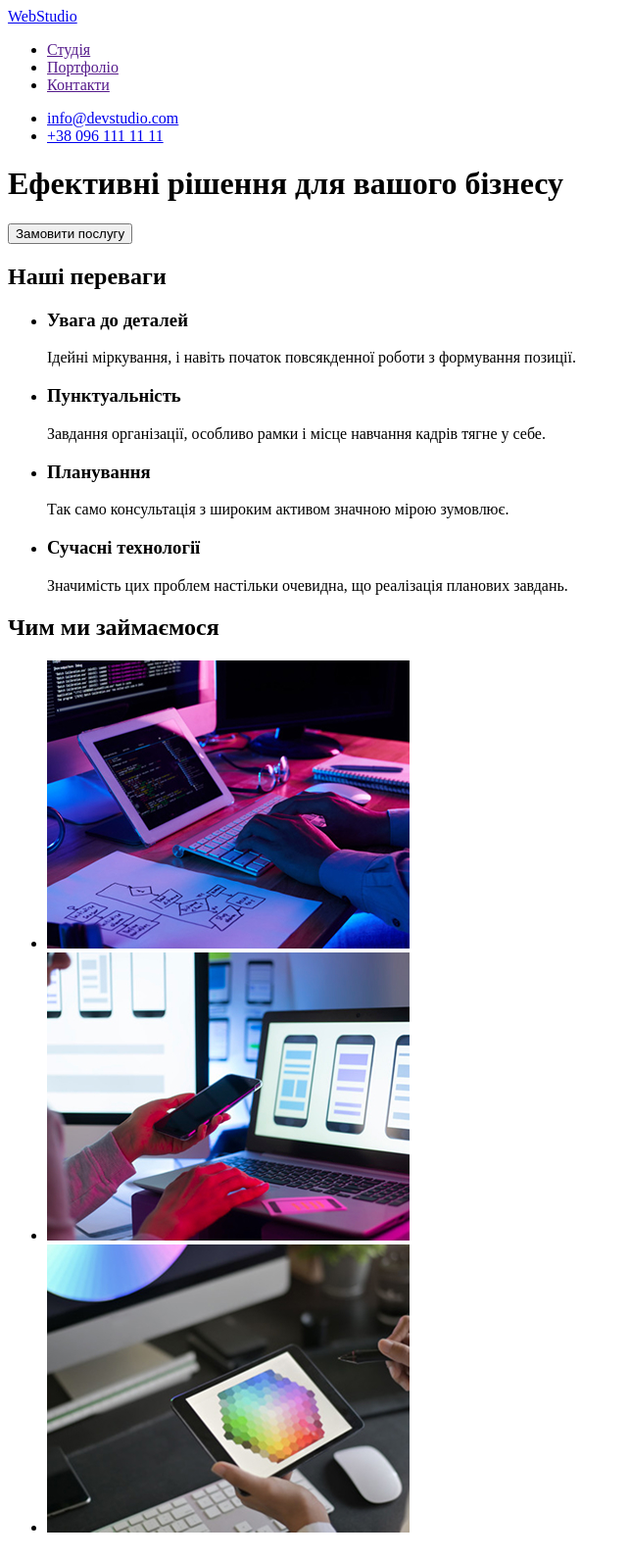
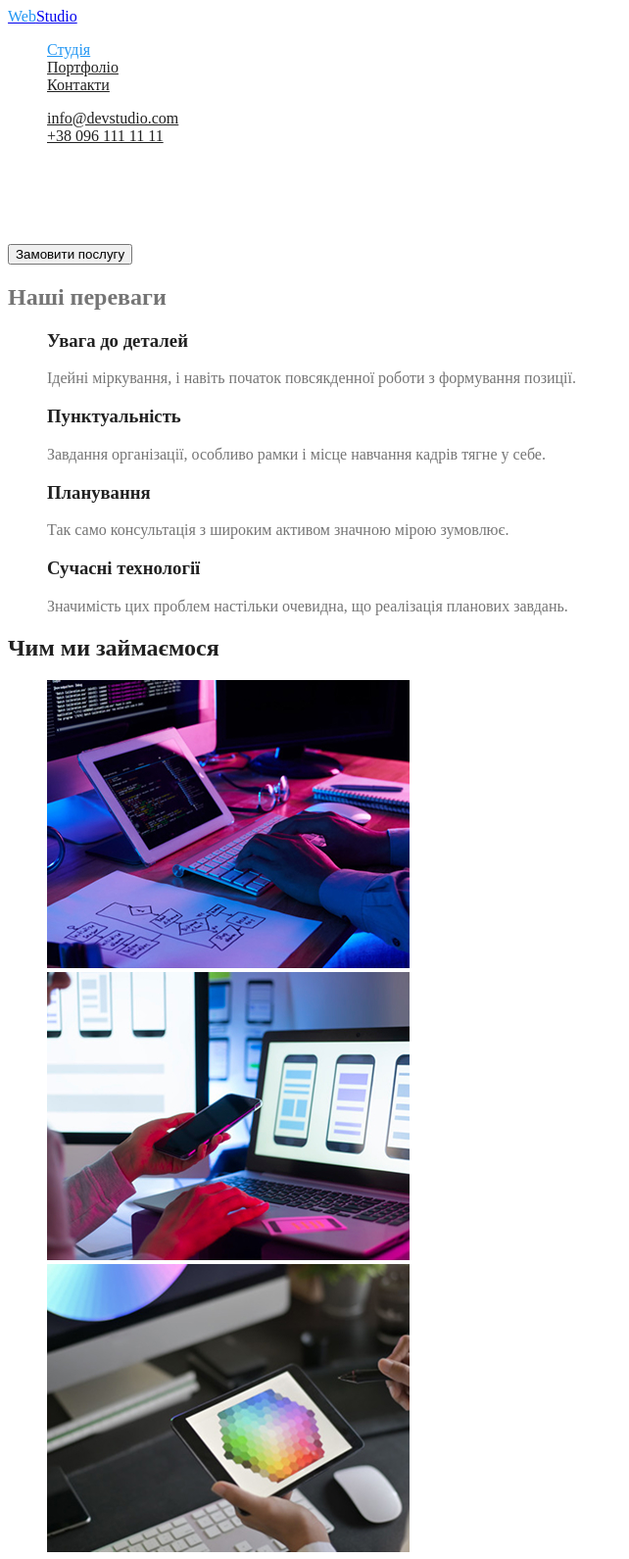
Before and after one commit to slm1107/dz, a plain HTML site: page index.html in a window 1280 px wide. Shown: the top 1591 px of the page at 98% size, without its empty margins (0-642 px from the left). Drawn offline with Linux system fonts and the light colour scheme.

Commit message:
added css classes

```diff
--- a/index.html
+++ b/index.html
@@ -1,104 +1,165 @@
 <!DOCTYPE html>
 <html lang="uk">
   <head>
-    <meta charset="UTF-8">
-    <meta name="viewport" content="width=device-width, initial-scale=1.0">
+    <meta charset="UTF-8" />
+    <meta name="viewport" content="width=device-width, initial-scale=1.0" />
     <title>Web Studio</title>
+    <link rel="stylesheet" href="/styles.css/styles.css" />
   </head>
   <body>
     <header>
       <nav>
-        <a href="/index.html">WebStudio</a>
+        <a href="/index.html"> <span>Web</span>Studio</a>
 
-        <ul>
-            <li><a href="">Студія</a></li>
-            <li><a href="">Портфоліо</a></li>
-            <li><a href="">Контакти</a></li>
+        <ul class="site-nav list">
+          <li><a href="" class="link current">Студія</a></li>
+          <li><a href="./portfolio.html" class="link">Портфоліо</a></li>
+          <li><a href="" class="link">Контакти</a></li>
         </ul>
       </nav>
-        <ul>
-            <li><a href="info@devstudio.com">info@devstudio.com</a></li>
-            <li><a href="tel:+380961111111">+38 096 111 11 11</a></li>
+      <ul class="site-nav list">
+        <li>
+          <a href="mailto:info@devstudio.com" class="link"
+            >info@devstudio.com</a
+          >
+        </li>
+        <li><a href="tel:+380961111111" class="link">+38 096 111 11 11</a></li>
       </ul>
     </header>
+    <!-- MAIN -->
     <main>
-        <div></div>
-        <h1>Ефективні рішення для вашого бізнесу</h1>
+      <!-- hero title -->
+      <section class="hero">
+        <div><img src="" alt="" /></div>
+        <h1 class="hero-title">Ефективні рішення для вашого бізнесу</h1>
         <button type="button">Замовити послугу</button>
-        <section>
+      </section>
+      <section class="section">
         <h2>Наші переваги</h2>
-            <ul>
+
+        <ul class="list">
           <li>
-                    <h3>Увага до деталей</h3>
-                <p>Ідейні міркування, і навіть початок повсякденної роботи з формування позиції.</p>
+            <h3 class="section-title">Увага до деталей</h3>
+            <p>
+              Ідейні міркування, і навіть початок повсякденної роботи з
+              формування позиції.
+            </p>
           </li>
           <li>
-                    <h3>Пунктуальність</h3>
-                <p>Завдання організації, особливо рамки і місце навчання кадрів тягне у себе.</p>
+            <h3 class="section-title">Пунктуальність</h3>
+            <p>
+              Завдання організації, особливо рамки і місце навчання кадрів тягне
+              у себе.
+            </p>
           </li>
           <li>
-                    <h3>Планування</h3>
-                <p>Так само консультація з широким активом значною мірою зумовлює.</p>
+            <h3 class="section-title">Планування</h3>
+            <p>
+              Так само консультація з широким активом значною мірою зумовлює.
+            </p>
           </li>
           <li>
-                    <h3>Сучасні технології</h3>
-                <p>Значимість цих проблем настільки очевидна, що реалізація планових завдань.</p>
+            <h3 class="section-title">Сучасні технології</h3>
+            <p>
+              Значимість цих проблем настільки очевидна, що реалізація планових
+              завдань.
+            </p>
           </li>
-
         </ul>
       </section>
-        <section>
-            <h2>Чим ми займаємося</h2>
-            <ul>
+      <section class="section">
+        <h2 class="section-title">Чим ми займаємося</h2>
+        <ul class="list">
           <li>
-                    <a href=""><img src="/images/img1.jpg" alt="Людина пише код на ноутбуці" width="370"></a>
+            <a href=""
+              ><img
+                src="./images/img1.jpg"
+                alt="Людина пише код на ноутбуці"
+                width="370"
+            /></a>
           </li>
 
           <li>
-                    <a href=""><img src="images/img2.jpg" alt="Людина звіряє інформацію з ноутбуку" width="370"></a>
+            <a href=""
+              ><img
+                src="images/img2.jpg"
+                alt="Людина звіряє інформацію з ноутбуку"
+                width="370"
+            /></a>
           </li>
           <li>
-    <a href=""><img src="images/img3.jpg" alt="Людина підбирає кольорову гамму для проекту" width="370"></a>
+            <a href=""
+              ><img
+                src="images/img3.jpg"
+                alt="Людина підбирає кольорову гамму для проекту"
+                width="370"
+            /></a>
           </li>
         </ul>
       </section>
-        <section>
-            <h2>Наша команда</h2>
-            <ul>
+      <section class="section">
+        <h2 class="section-title">Наша команда</h2>
+        <ul class="list">
           <li>
-                    <img src="/images/img(1).jpg" alt="Фотографія щасливої людини" width="270">
-                    <h3>Ігор Демяненко</h3>
+            <img
+              src="/images/img(1).jpg"
+              alt="Фотографія щасливої людини"
+              width="270"
+            />
+            <h3 class="section-title">Ігор Демяненко</h3>
             <p>Product Designer</p>
           </li>
           <li>
-                    <img src="/images/img(2).jpg" alt="Фотографія щасливої людини" width="270">
-                    <h3>Ольга Рєпіна</h3>
+            <img
+              src="/images/img(2).jpg"
+              alt="Фотографія щасливої людини"
+              width="270"
+            />
+            <h3 class="section-title">Ольга Рєпіна</h3>
             <p>Frontend Developer</p>
           </li>
           <li>
-                    <img src="/images/img(3).jpg" alt="Фотографія щасливої людини" width="270">
-                    <h3>Микола Тарасов</h3>
+            <img
+              src="/images/img(3).jpg"
+              alt="Фотографія щасливої людини"
+              width="270"
+            />
+            <h3 class="section-title">Микола Тарасов</h3>
             <p>Marketing</p>
           </li>
           <li>
-                    <img src="/images/img.jpg" alt="Фотографія щасливої людини" width="270">
-                    <h3>Михайло Єрмаков</h3>
+            <img
+              src="/images/img.jpg"
+              alt="Фотографія щасливої людини"
+              width="270"
+            />
+            <h3 class="section-title">Михайло Єрмаков</h3>
             <p>UI Designer</p>
           </li>
         </ul>
       </section>
     </main>
     <footer>
-        <a href="/index.html">WebStudio</a>
+      <a href="/index.html"><span>Web</span>Studio</a>
       <address>
-            <ul>
-                <li><a href="https://www.google.com.ua/maps/place/бул.+Леси+Украинки,+26,+Киев,+02000/@50.4265807,30.5361971,17z/data=!3m1!4b1!4m5!3m4!1s0x40d4cf0e033ecbe9:0x57a4dffefec77da0!8m2!3d50.4265807!4d30.5383858?hl=ru">м. Київ, пр-т Лесі Українки, 26</a>
+        <ul class="list">
+          <li>
+            <a
+              href="https://www.google.com.ua/maps/place/бул.+Леси+Украинки,+26,+Киев,+02000/@50.4265807,30.5361971,17z/data=!3m1!4b1!4m5!3m4!1s0x40d4cf0e033ecbe9:0x57a4dffefec77da0!8m2!3d50.4265807!4d30.5383858?hl=ru"
+              class="address"
+              >м. Київ, пр-т Лесі Українки, 26</a
+            >
           </li>
-                <li><a href="info@devstudio.com">info@devstudio.com</a></li>
-            <li><a href="tel:+380961111111">+38 096 111 11 11</a></li>
+          <li>
+            <a class="contacts" href="mailto:info@devstudio.com"
+              >info@devstudio.com</a
+            >
+          </li>
+          <li>
+            <a class="contacts" href="tel:+380961111111">+38 096 111 11 11</a>
+          </li>
         </ul>
       </address>
     </footer>
-
   </body>
 </html>
```
Lines whose indentation alone changed are shown as unchanged.
